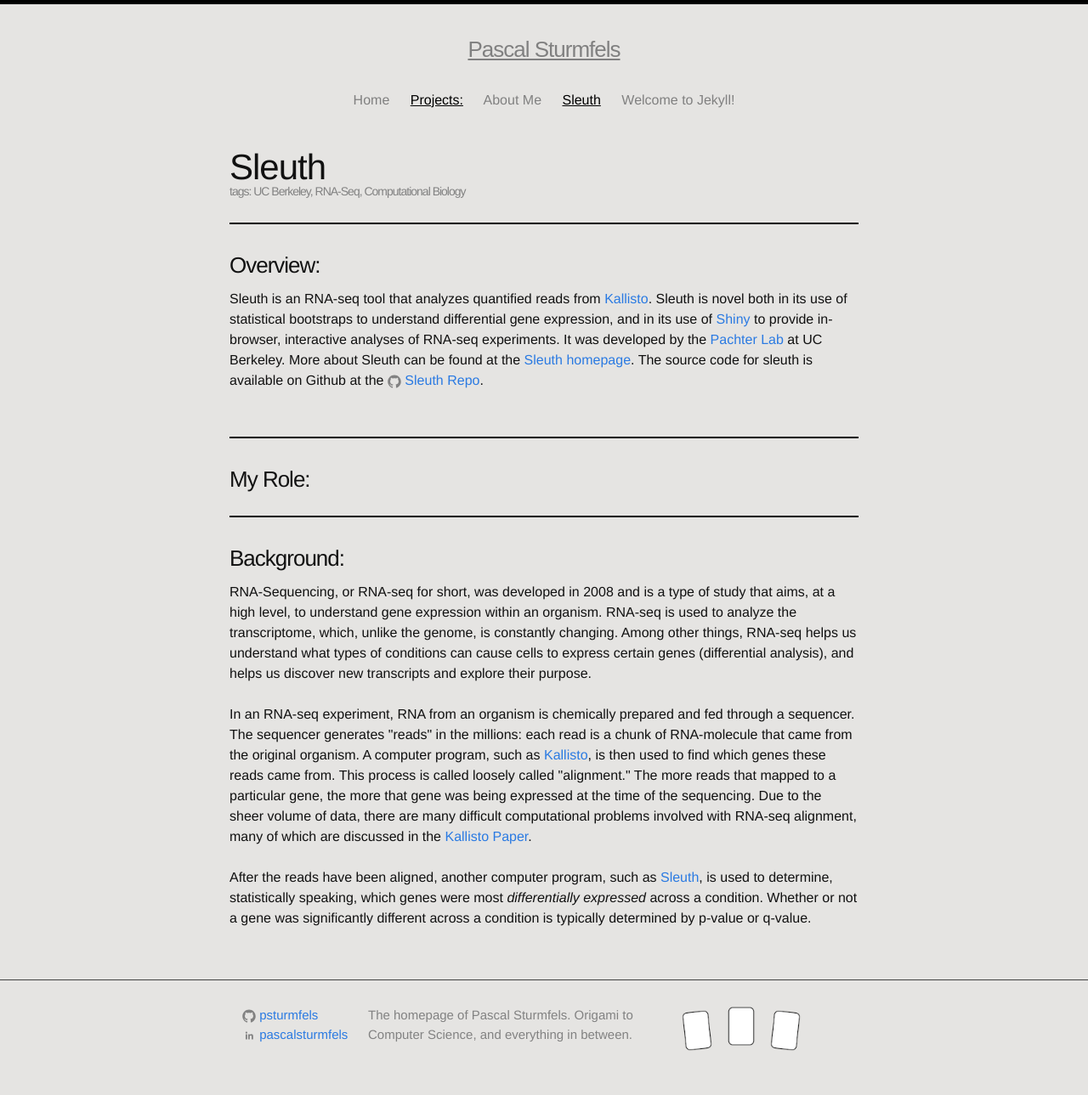
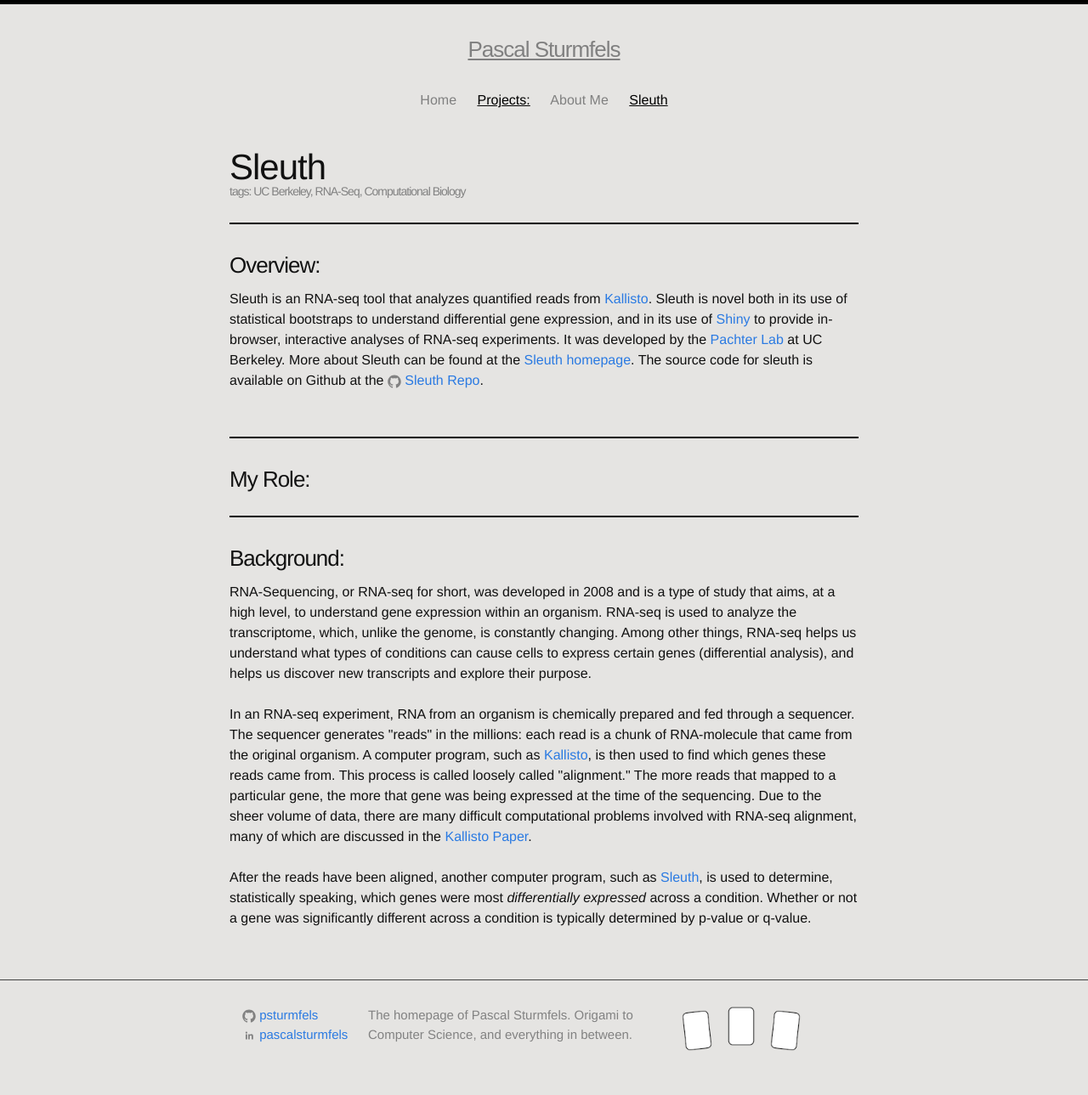
Before and after one commit to mohammadusamasaleem/mohammadusamasaleem, a Jekyll site: the page built from _posts/2016-05-24-Sleuth.html, in a window 1280 px wide. Shown: the whole page at 85% size. Built offline with Jekyll 4.4.1, drawn with Linux system fonts in a browser that asks for light colours.

Commit message:
Made projects page only for project type

```diff
--- a/_includes/header.html
+++ b/_includes/header.html
@@ -33,10 +33,12 @@
                 </div>
                 {% for project in site.posts %}
                     {% if project.title %}
+                        {% if project.type == "project" %}
                         {% if page.url == project.url %}
                         <a class="page-link-active" href="{{ project.url }}">{{project.title}}</a>
                         {% else %}
                         <a class="page-link" href="{{ project.url }}">{{project.title}}</a>
+                        {% endif %}
                         {% endif %}
                     {% endif %}
                 {% endfor %}
--- a/_layouts/post.html
+++ b/_layouts/post.html
@@ -18,7 +18,7 @@
         </h1>
     </header>
     <div class="post-content" itemprop=articleBody>
-        <p class="post-description">
+        <p class="top-border-black">
             <h3 class="post-title">
             Overview:
             </h3>
@@ -28,7 +28,7 @@
 
     {% if page.my_role %}
     <div class="post-content" itemprop=articleBody>
-        <p class="post-description">
+        <p class="top-border-black">
             <h3 class="post-title">
             My Role:
             </h3>
@@ -39,7 +39,7 @@
 
     {% if page.background %}
     <div class="post-content" itemprop=articleBody>
-        <p class="post-description">
+        <p class="top-border-black">
             <h3 class="post-title">
             Background:
             </h3>
--- a/_posts/2016-05-24-Sleuth.html
+++ b/_posts/2016-05-24-Sleuth.html
@@ -1,5 +1,6 @@
 ---
 layout: post
+type: project
 title: "Sleuth"
 date:   2016-05-24 2:35PM
 location: "UC Berkeley"
--- a/_sass/_layout.scss
+++ b/_sass/_layout.scss
@@ -299,11 +299,15 @@
     margin-bottom: $spacing-unit;
 }
 
-.post-description {
+.top-border-black {
     padding-top: 20px;
     border-top: 2px solid #000000;
 }
 
+.bottom-border-black {
+    padding-bottom: 20px;
+    border-bottom: 2px solid #000000;
+}
 
 .post-title {
     font-size: 42px;
--- a/projects/index.html
+++ b/projects/index.html
@@ -6,7 +6,8 @@
 
 {% for project in site.posts %}
     {% if project.title %}
-    <header class="post-header post-description">
+    {% if project.type == "project" %}
+    <header class="post-header top-border-black">
         <h1 class="post-title" itemprop="name headline">
             <a class="post-link" href="{{ project.url }}">{{ project.title }}</a>
             <p class="post-meta">
@@ -26,4 +27,5 @@
         {% endif %}
     </header>
     {% endif %}
+    {% endif %}
 {% endfor %}
```
